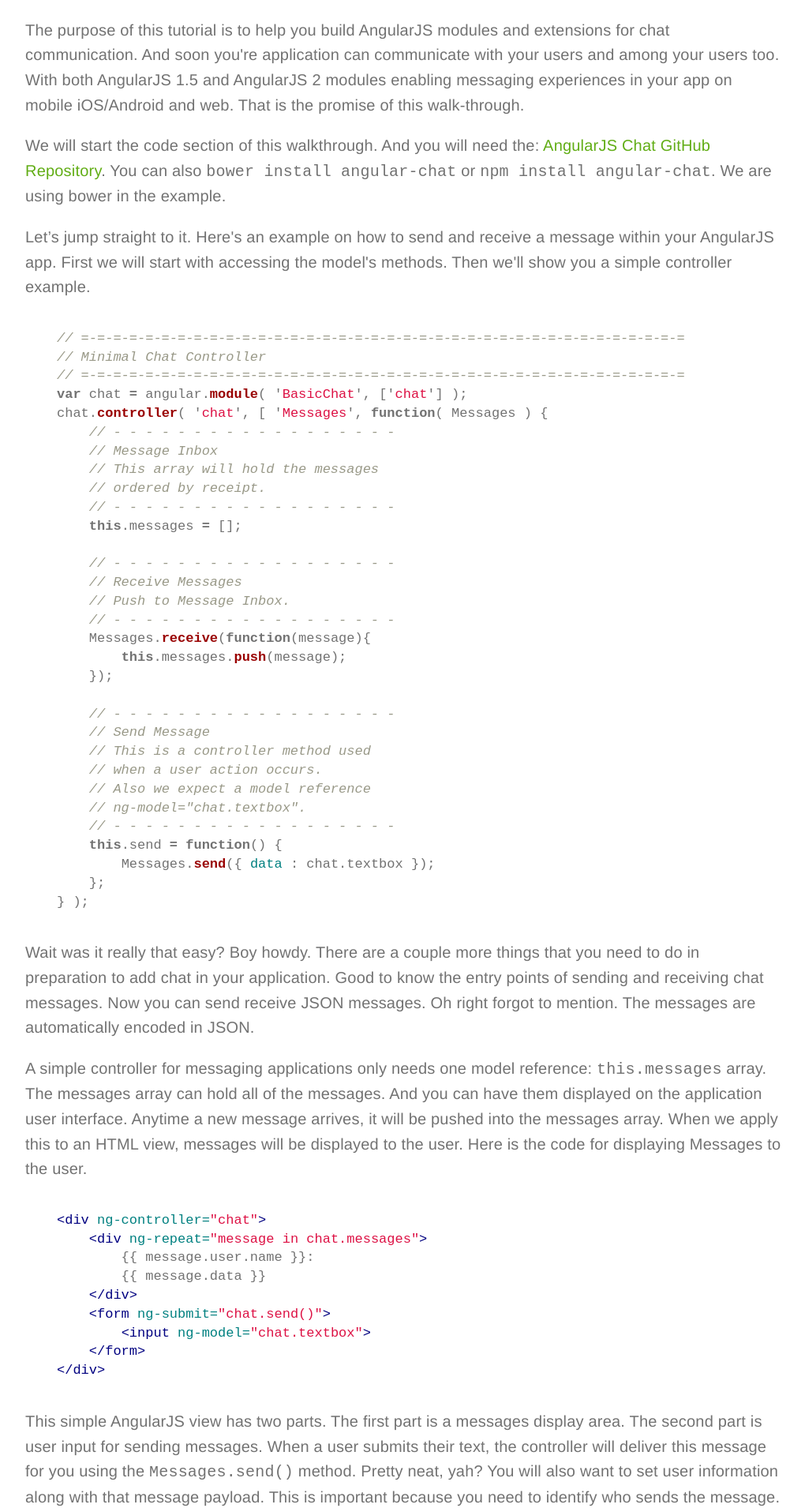
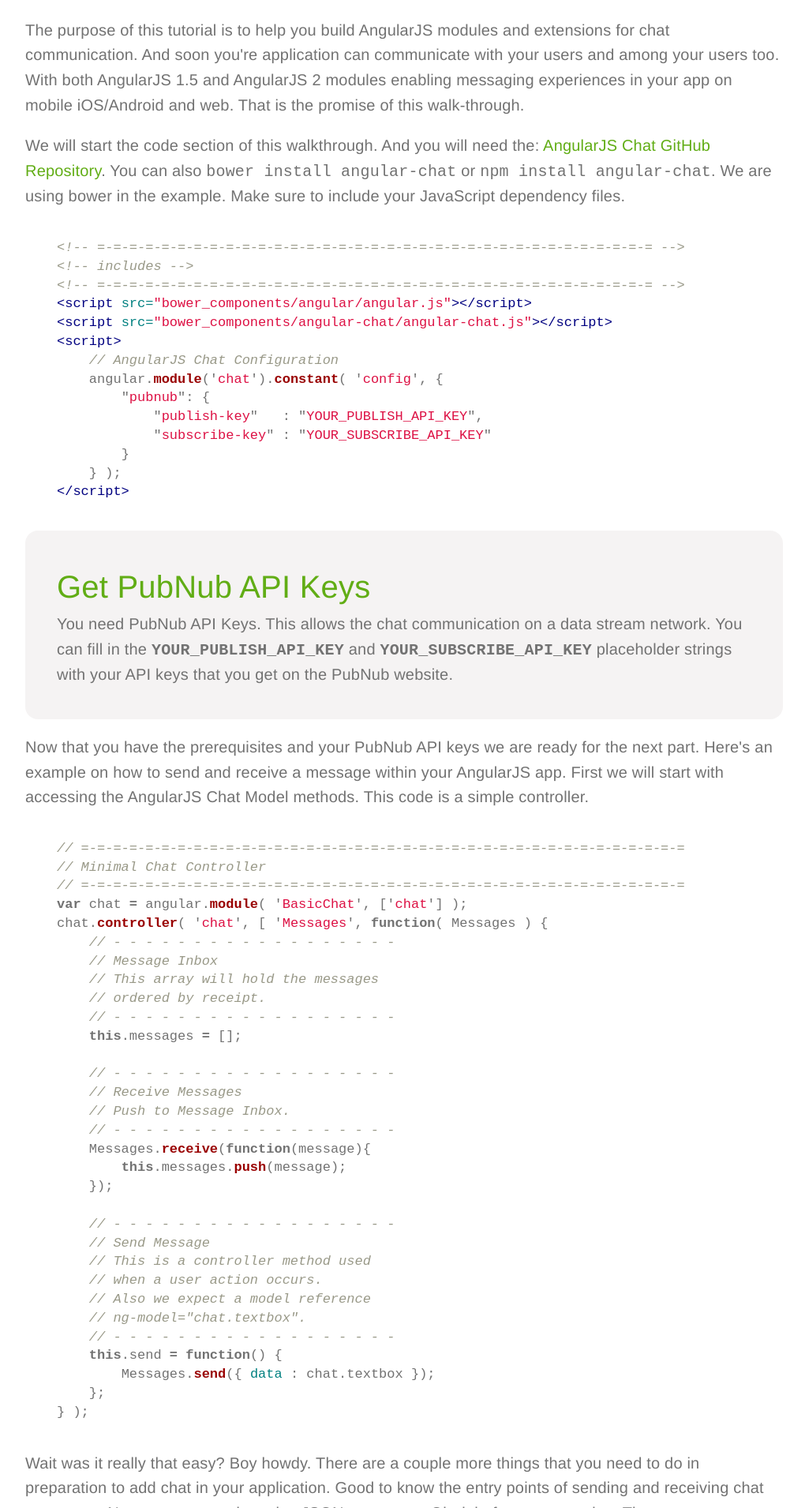
Before and after one commit to stephenlb/angularjs-chat, a Jekyll site: the page built from tutorials/angularjs-basic-chat-module/index.html, in a window 1280 px wide. Shown: the part 3909-5819 px from the top of the page at 79% size, without its empty margins (128-1148 px from the left). Built offline with Jekyll 4.4.1, drawn with Linux system fonts in a browser that asks for light colours; comment, search, counter and statistics services are not loaded; some of the changed text lies outside the part shown.

Commit message:
and some more progress on angularjs chat tutorial.

```diff
--- a/tutorials/angularjs-basic-chat-module/app/index.html
+++ b/tutorials/angularjs-basic-chat-module/app/index.html
@@ -14,7 +14,6 @@
 
     <script src="bower_components/angular/angular.js"></script>
     <script src="bower_components/angular-chat/angular-chat.js"></script>
-    <script src="bower_components/angular-chat/angular-chat-config.js"></script>
     <script src="names.js"></script>
     <script src="app.js"></script>
 </head>
--- a/tutorials/angularjs-basic-chat-module/index.html
+++ b/tutorials/angularjs-basic-chat-module/index.html
@@ -237,13 +237,40 @@
         <code>bower install angular-chat</code> or
         <code>npm install angular-chat</code>.
         We are using bower in the example.
+        Make sure to include your JavaScript dependency files.
 
+{% highlight html %}
+<!-- =-=-=-=-=-=-=-=-=-=-=-=-=-=-=-=-=-=-=-=-=-=-=-=-=-=-=-=-=-=-=-=-=-=-= -->
+<!-- includes -->
+<!-- =-=-=-=-=-=-=-=-=-=-=-=-=-=-=-=-=-=-=-=-=-=-=-=-=-=-=-=-=-=-=-=-=-=-= -->
+<script src="bower_components/angular/angular.js"></script>
+<script src="bower_components/angular-chat/angular-chat.js"></script>
+<script>
+    // AngularJS Chat Configuration
+    angular.module('chat').constant( 'config', {
+        "pubnub": {
+            "publish-key"   : "YOUR_PUBLISH_API_KEY",
+            "subscribe-key" : "YOUR_SUBSCRIBE_API_KEY"
+        }
+    } );
+</script>
+{% endhighlight %}
+
+    </p><p class="pubnub-api-keys-link">
+        <a href="https://www.pubnub.com/get-started/?medium=sbng2016&source=sbng2016&campaign=sbng2016&keyword=sbangularjs&content=sbng2016">Get PubNub API Keys</a><br>
+        You need <strong>PubNub API Keys</strong>.
+        This allows the chat communication on a data stream network.
+        You can fill in the
+        <code>YOUR_PUBLISH_API_KEY</code> and
+        <code>YOUR_SUBSCRIBE_API_KEY</code> placeholder
+        strings  with your API keys that you get on the PubNub website.
     </p><p>
-        Let’s jump straight to it.
+        Now that you have the prerequisites and your PubNub API keys
+        we are ready for the next part.
         Here's an example on how to <strong>send</strong> and
         <strong>receive</strong> a message within your AngularJS app.
-        First we will start with accessing the model's methods.
-        Then we'll show you a simple controller example.
+        First we will start with accessing the AngularJS Chat Model methods.
+        This code is a simple controller.
     </p><p>
 
 {% highlight javascript %}
@@ -303,6 +330,9 @@
     </p><p>
 
 {% highlight html %}
+<!-- =-=-=-=-=-=-=-=-=-=-=-=-=-=-=-=-=-=-=-=-=-=-=-=-=-=-=-=-=-=-=-=-=-=-= -->
+<!-- Chat View in HTML -->
+<!-- =-=-=-=-=-=-=-=-=-=-=-=-=-=-=-=-=-=-=-=-=-=-=-=-=-=-=-=-=-=-=-=-=-=-= -->
 <div ng-controller="chat">
     <div ng-repeat="message in chat.messages">
         {% raw %}{{ message.user.name }}:{% endraw %}
@@ -325,11 +355,22 @@
         You will also want to set user information along
         with that message payload.
         This is important because you need to identify who sends the message.
-        You can do that by invoking the Message user method.
+        You can do that by invoking the <code>Messages.user()</code> method.
     </p><p>
 
-    CODE CODE CODE
+{% highlight html %}
+// - - - - - - - - - - - - - - - - - - - - - - - - - - - - - - - - - - - - - -
+// Set User Data
+// - - - - - - - - - - - - - - - - - - - - - - - - - - - - - - - - - - - - - -
+Messages.user({ name : "Samus Aran" });
+{% endhighlight %}
 
+    </p><p>
+        You can put anything inside the object.
+        This information will become accessible with each message sent.
+        You can display this information in the HTML view.
+        Internally this information is called
+        <strong>chat message meta data</strong>.
     </p><p>
         With all these parts combined you have a basic chat application. However it is not complete there's more that needs to be done in order to ensure excellent user experience. Hey beautiful user interface is helpful indeed. Our demo application includes some advanced CSS three. CSS three animations in CSS three flex box are used in our basic chat application. Because it is 2016, We are in the future, and all browsers on modern operating systems include the ability to understand how to use flex box and CSS three animations. This removes the need for CSS3 compilers like LESS and SASS.  Whoopee.
 
--- a/tutorials/angularjs-basic-chat-module/styles.css
+++ b/tutorials/angularjs-basic-chat-module/styles.css
@@ -17,6 +17,17 @@
 }
 .tutorial-content a {
     color: #61AD15;
+}
+.tutorial-content p.pubnub-api-keys-link {
+    background: rgba(160,140,140,0.1);
+    padding: 40px;
+    border-radius: 16px;
+}
+.tutorial-content p.pubnub-api-keys-link a {
+    font-size: 2em;
+}
+.tutorial-content p.pubnub-api-keys-link code {
+    font-weight: 700;
 }
 .tutorial-content .highlight {
     overflow: scroll;
```
Also changed, not shown: tutorials/angularjs-basic-chat-module/app/app.js (+10 -0 lines).
